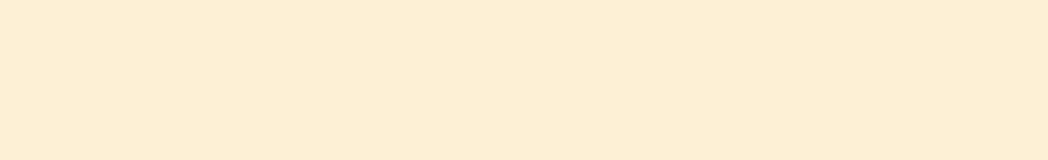
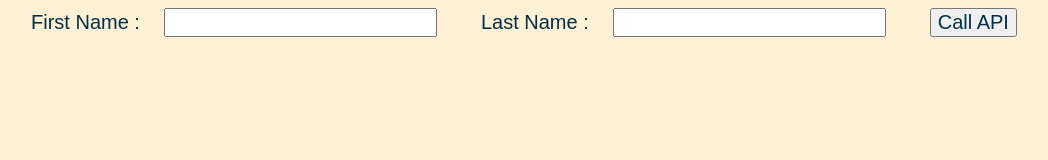
Before and after one commit to Jgeissler14/WebApp, a plain HTML site: page index.html in a window 1280 px wide. Shown: the whole page, without its empty margins (17-1065 px from the left). Drawn offline with Linux system fonts and the light colour scheme.

Commit message:
Update index.html

```diff
--- a/index.html
+++ b/index.html
@@ -1,11 +1,6 @@
 <!DOCTYPE html>
 <html>
-<title>Atomic Property Manager</title>
-<meta charset="UTF-8">
-<meta name="viewport" content="width=device-width, initial-scale=1">
-
-<!-- Header -->
-<header>
+<head>
     <meta charset="UTF-8">
     <title>Atomic Property Manager</title>
     <!-- Add some CSS to change client UI -->
@@ -50,5 +45,15 @@
             .catch(error => console.log('error', error));
         }
     </script>
-  </header>
+</head>
+<body>
+    <form>
+        <label>First Name :</label>
+        <input type="text" id="fName">
+        <label>Last Name :</label>
+        <input type="text" id="lName">
+        <!-- set button onClick method to call function we defined passing input values as parameters -->
+        <button type="button" onclick="callAPI(document.getElementById('fName').value,document.getElementById('lName').value)">Call API</button>
+    </form>
+</body>
 </html>
```
Lines whose indentation alone changed are shown as unchanged.
